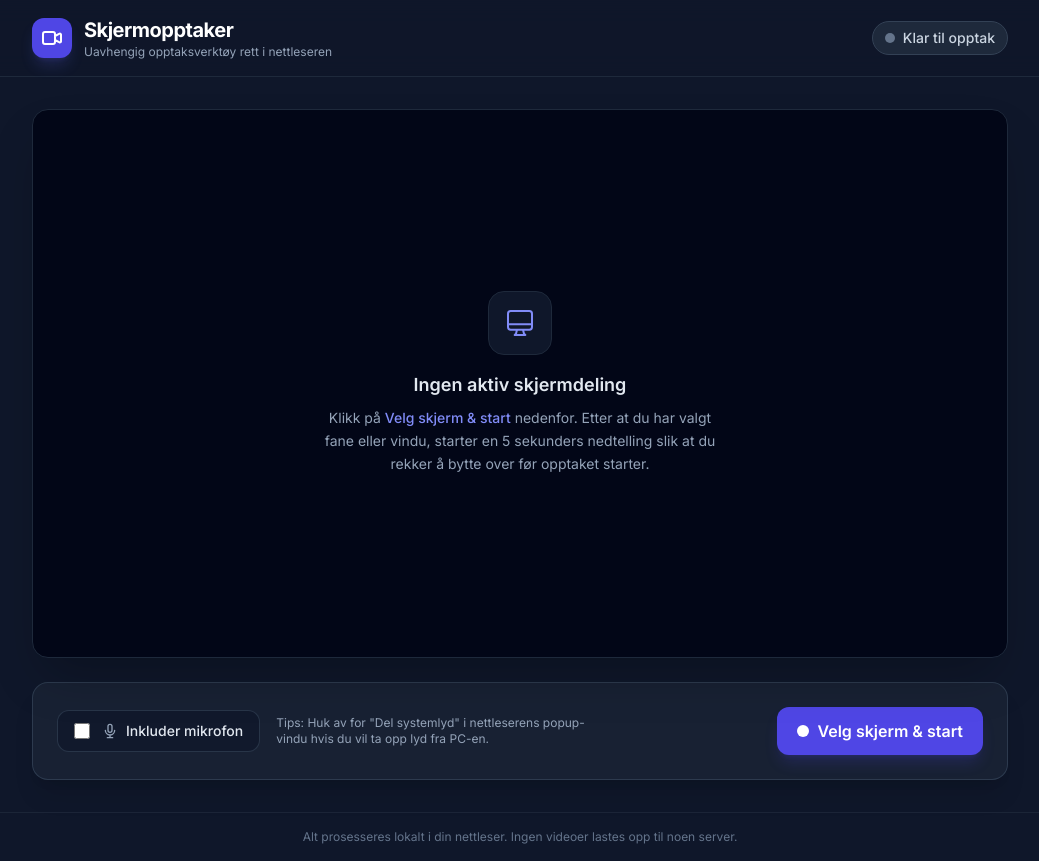
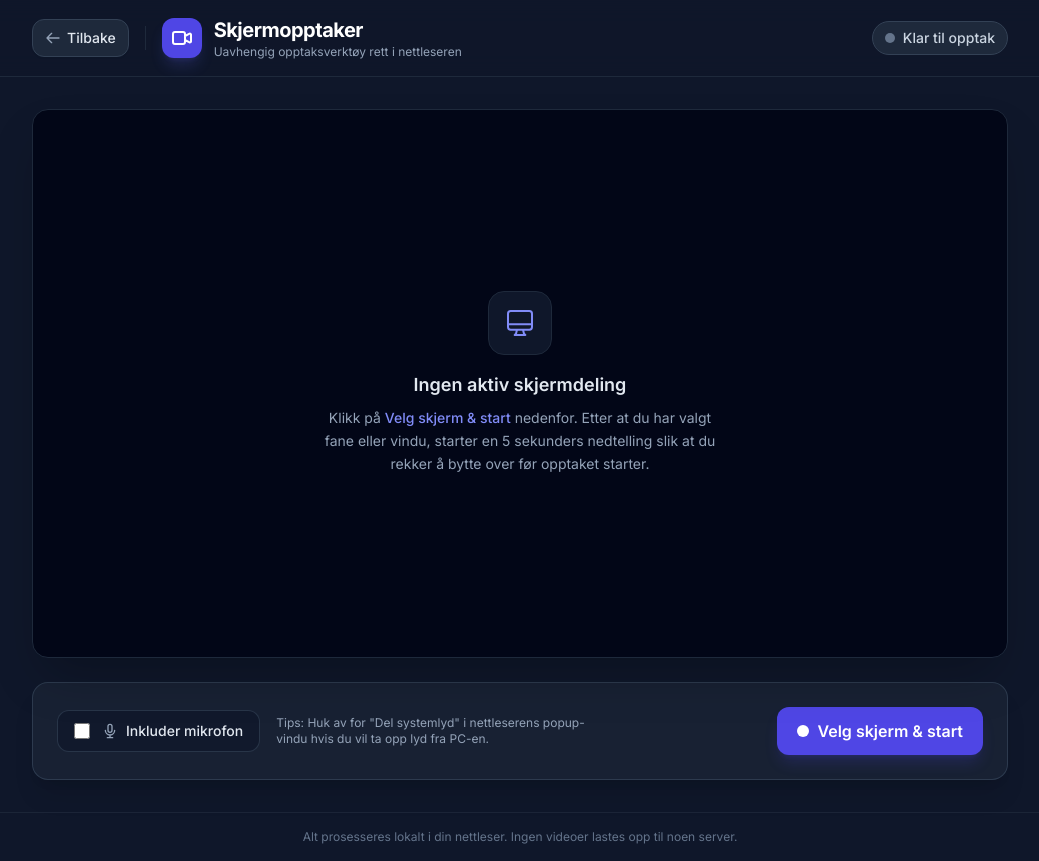
Before and after one commit to hinsverk/hinsverk.github.io, a plain HTML site: page laererverktoy/skjermopptak.html in a window 1280 px wide. Shown: the whole page, without its empty margins (120-1159 px from the left). Drawn offline with nearby package versions, Linux system fonts and the light colour scheme.

Commit message:
Refactor header section and add back button

```diff
--- a/laererverktoy/skjermopptak.html
+++ b/laererverktoy/skjermopptak.html
@@ -27,6 +27,17 @@
     <!-- Topptekst / Header -->
     <header class="border-b border-slate-800 bg-slate-900/80 backdrop-blur-md sticky top-0 z-10">
         <div class="max-w-5xl mx-auto px-4 sm:px-6 py-4 flex items-center justify-between">
+            <div class="flex items-center space-x-3 sm:space-x-4">
+                <!-- Tilbake-knapp til index.html -->
+                <a href="index.html" class="flex items-center space-x-1.5 bg-slate-800 hover:bg-slate-700 text-slate-200 px-3 py-2 rounded-xl border border-slate-700 text-xs sm:text-sm font-medium transition shadow-sm" title="Tilbake til forsiden">
+                    <svg class="w-4 h-4 text-slate-400" fill="none" stroke="currentColor" viewBox="0 0 24 24">
+                        <path stroke-linecap="round" stroke-linejoin="round" stroke-width="2" d="M10 19l-7-7m0 0l7-7m-7 7h18"></path>
+                    </svg>
+                    <span>Tilbake</span>
+                </a>
+
+                <div class="h-6 w-px bg-slate-800 hidden sm:block"></div>
+
                 <div class="flex items-center space-x-3">
                     <div class="bg-indigo-600 p-2 rounded-xl shadow-lg shadow-indigo-500/20">
                         <!-- Kamera-ikon (Inline SVG) -->
@@ -37,6 +48,7 @@
                     <div>
                         <h1 class="text-lg sm:text-xl font-bold tracking-tight text-white">Skjermopptaker</h1>
                         <p class="text-xs text-slate-400 hidden sm:block">Uavhengig opptaksverktøy rett i nettleseren</p>
+                    </div>
                 </div>
             </div>
 
```
Lines whose indentation alone changed are shown as unchanged.
